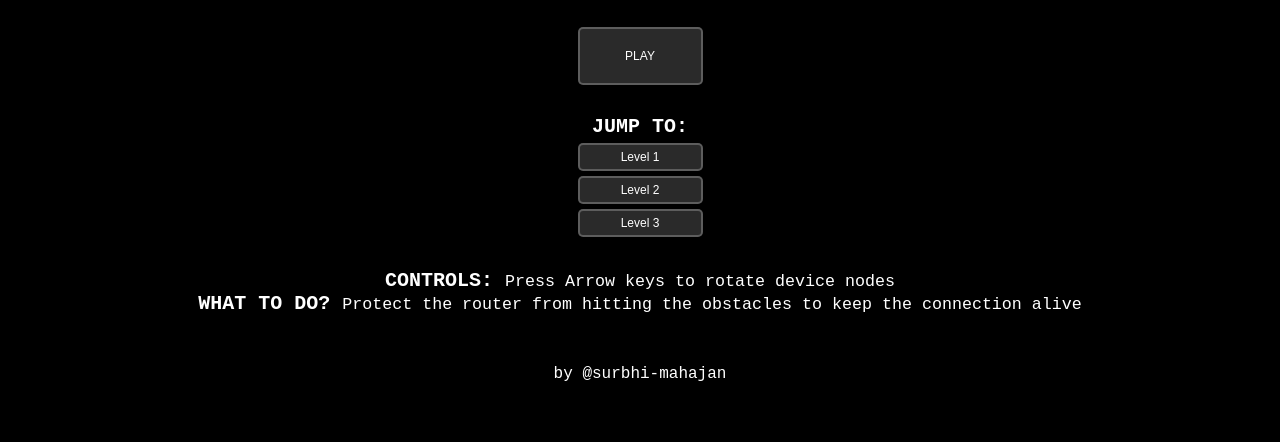
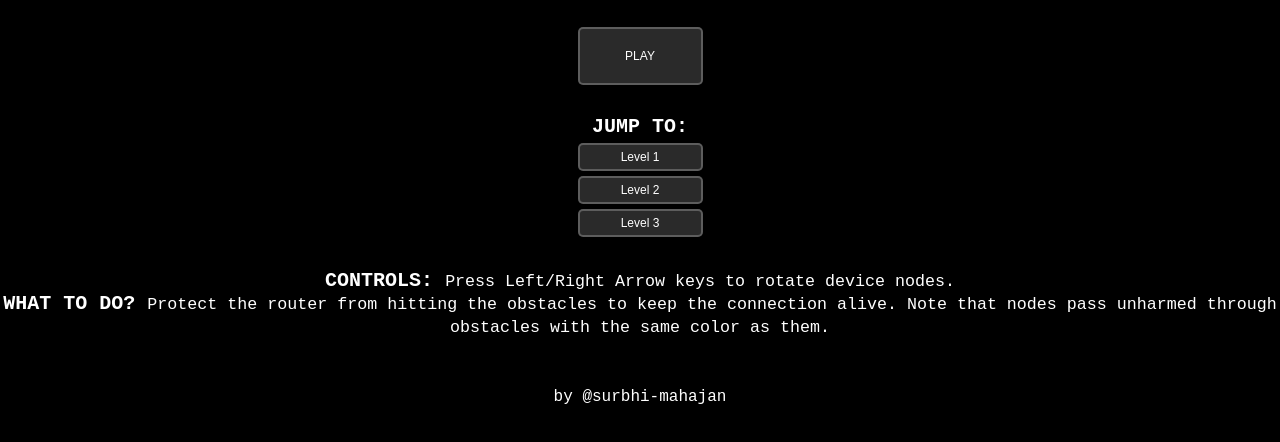
Before and after one commit to surbhi-mahajan/keep-alive, a plain HTML site: page index.html in a window 1280 px wide. Shown: the part 104-546 px from the top of the page. Drawn offline with Linux system fonts and the light colour scheme.

Commit message:
fix(app): updated readme

```diff
--- a/index.html
+++ b/index.html
@@ -124,11 +124,11 @@
                 <div class="instructions">
                     <p>
                         <strong>Controls: </strong>
-                        <small>Press Arrow keys to rotate device nodes</small>
+                        <small>Press Left/Right Arrow keys to rotate device nodes.</small>
                     </p>
                     <p>
                         <strong>What to do? </strong>
-                        <small>Protect the router from hitting the obstacles to keep the connection alive</small>
+                        <small>Protect the router from hitting the obstacles to keep the connection alive. Note that nodes pass unharmed through obstacles with the same color as them.</small>
                     </p>
                 </div>
                 <div class="owner">by @surbhi-mahajan</div>
```
